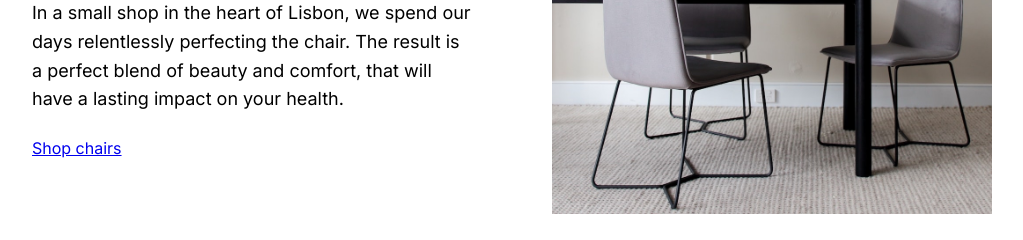
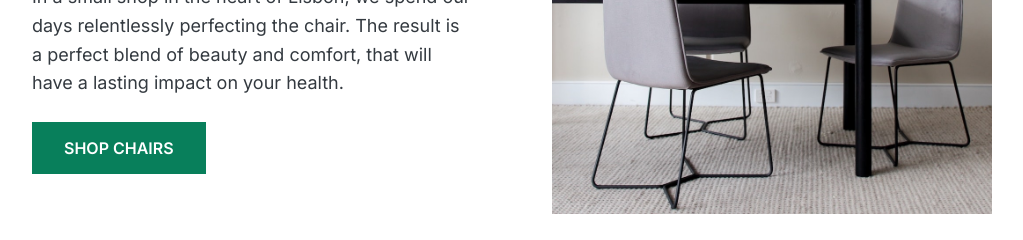
Before and after one commit to roangelova/Frontend-projects, a plain HTML site: page Lisbon Chair Shop/index.html in a window 1280 px wide. Shown: the part 274-514 px from the top of the page, without its empty margins (128-1151 px from the left). Drawn offline with Linux system fonts and the light colour scheme.

Commit message:
add some styling

```diff
--- a/Lisbon Chair Shop/style.css
+++ b/Lisbon Chair Shop/style.css
@@ -4,6 +4,12 @@ SPACING SYSTEM (px)
 
 FONT SIZE SYSTEM (px)
 10 / 12 / 14 / 16 / 18 / 20 / 24 / 30 / 36 / 44 / 52 / 62 / 74 / 86 / 98
+*/
+
+/*
+main: #087f5b
+grey color: #343a40
+
 */
 
 * {
@@ -17,6 +23,7 @@ FONT SIZE SYSTEM (px)
 /* ------------------------ */
 body {
   font-family: 'Inter', sans-serif;
+  color: #343a40;
 }
 
 .container {
@@ -39,6 +46,17 @@ h2 {
   display: grid;
   grid-template-columns: repeat(3, 1fr);
   column-gap: 80px;
+}
+
+.btn:link,
+.btn:visited{
+background-color: #087f5b ;
+color: #fff;
+text-decoration: none;
+text-transform: uppercase;
+padding: 16px 32px;
+display: inline-block;
+font-weight: 600;
 }
 
 /* ------------------------ */
```
